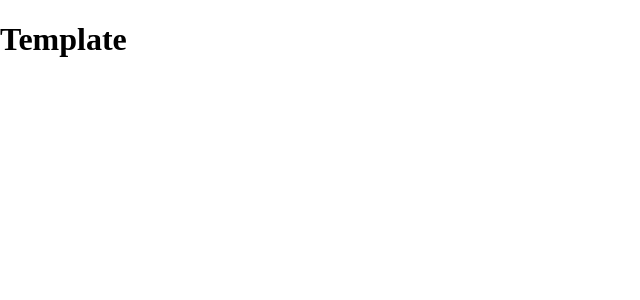
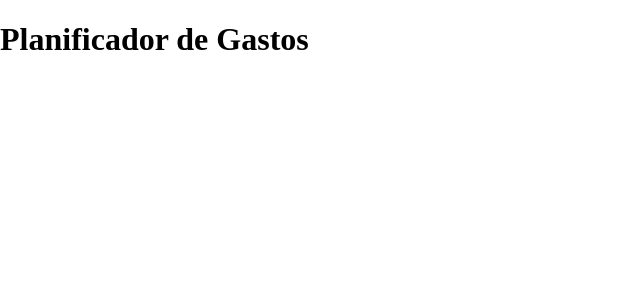
Before and after one commit to AlonsoAM/AdministradorDeGastosVue, a Vue app: page / in a window 1280 px wide. Shown: the top 300 px of the page, without its empty margins (0-640 px from the left). Built offline with nearby package versions, Linux system fonts and the light colour scheme.

Commit message:
Aprendiendo lo basico de CSS en SFC

```diff
--- a/package.json
+++ b/package.json
@@ -9,6 +9,7 @@
     "preview": "vite preview"
   },
   "dependencies": {
+    "sass": "^1.63.4",
     "vue": "^3.2.47"
   },
   "devDependencies": {
--- a/src/App.vue
+++ b/src/App.vue
@@ -1,7 +1,11 @@
 <script setup></script>
 
 <template>
-  <h1>Template</h1>
+  <div>
+    <header>
+      <h1>Planificador de Gastos</h1>
+    </header>
+  </div>
 </template>
 
-<style scoped></style>
+<style></style>
```
Also changed, not shown: src/components/Filtro.vue (added, +8 -0 lines), 1 other file (tests, documents, lock files or other folders).
